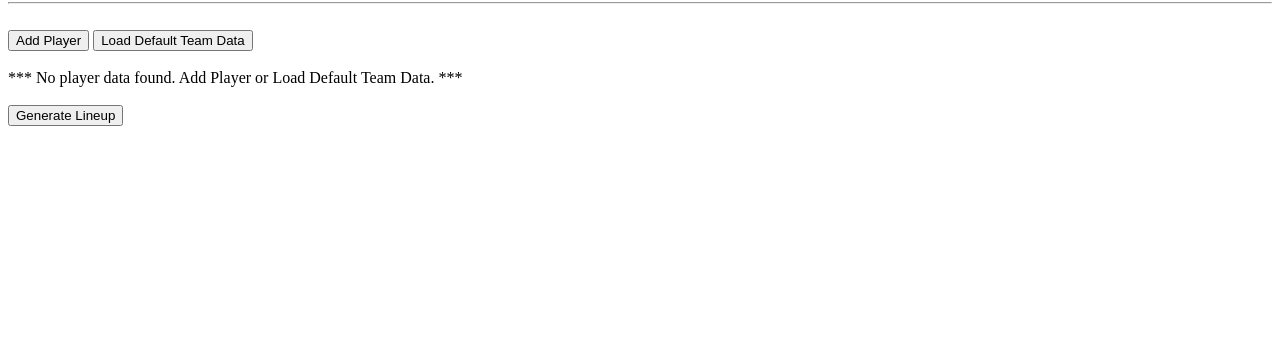
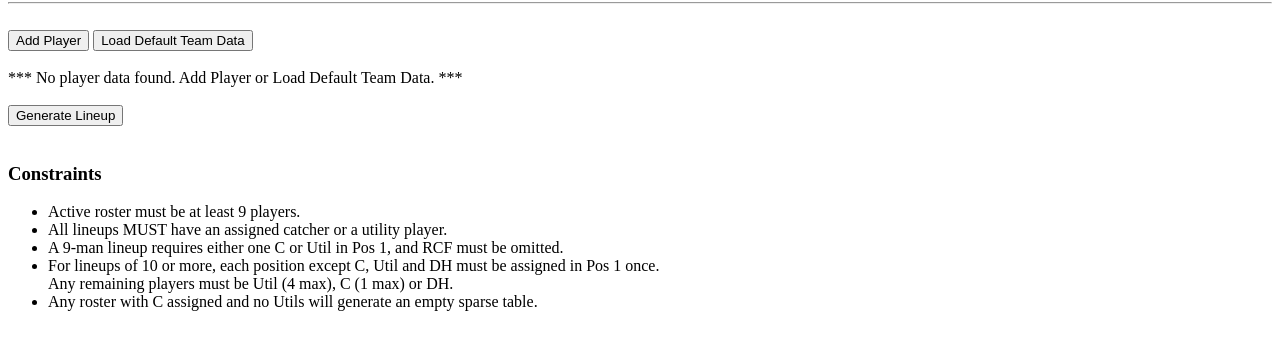
Before and after one commit to Adventure-K/lineup_genie, a plain HTML site: page manage.html in a window 1280 px wide. Shown: the part 78-428 px from the top of the page. Drawn offline with Linux system fonts and the light colour scheme.

Commit message:
show lineup constraints on DOM

```diff
--- a/SLM_v2_2.js
+++ b/SLM_v2_2.js
@@ -1308,7 +1308,7 @@ for (let i = 0; i < solutions.length; i++) {
 //sort them best to worst
 let sortedSolutionsIndices = Object.keys(approvedSolutions).sort(function (a, b) { return approvedSolutions[b].skill - approvedSolutions[a].skill });
 
-console.log("solutions run: " + solutions.length + "." + approvedSolutions.length + "solutions passed QA.");
+console.log("solutions run: " + solutions.length + ". " + approvedSolutions.length + " solutions passed QA.");
 
 let top3 = [];
 top3[0] = approvedSolutions[sortedSolutionsIndices[0]].inningAssignments;
--- a/manage.html
+++ b/manage.html
@@ -11,6 +11,7 @@
 <body>
     <h1>Manage Team</h1>
     <hr>
+    <div id="datasetValidation"></div>
     <br>
     <button id="addPlayerBtn">Add Player</button>
     <button id="defaultData">Load Default Team Data</button>
@@ -30,6 +31,17 @@
             </tr>
             <tbody id="inactiveTBody"></tbody>
         </table>
+    </div>
+    <div id="rulesStatic">
+        <h3>Constraints</h3>
+        <ul>
+            <li>Active roster must be at least 9 players.</li>
+            <li>All lineups MUST have an assigned catcher or a utility player.</li>
+            <li>A 9-man lineup requires either one C or Util in Pos 1, and RCF must be omitted.</li>
+            <li>For lineups of 10 or more, each position except C, Util and DH must be assigned in Pos 1 once.
+                <br>Any remaining players must be Util (4 max), C (1 max) or DH.</li>
+            <li>Any roster with C assigned and no Utils will generate an empty sparse table.</li>
+        </ul>
     </div>
 
     <div id="editModal" class="modal">
--- a/manage.js
+++ b/manage.js
@@ -104,7 +104,7 @@ const populateManagementTable = function (mRoster, battingOrder) {
     console.log('battingOrder: ', battingOrder)
 
     // Headers
-    managementTable += "<tr><th>Reorder</th><th>Player</th><th>Pos 1</th><th>Pos 2</th><th>Pos 3</th><th>Edit</th><th>Active</th></tr>";
+    managementTable += "<tr><th>Reorder</th><th>Batting Order</th><th>Pos 1</th><th>Pos 2</th><th>Pos 3</th><th>Edit</th><th>Active</th></tr>";
 
     // Data
     let counter = 0;
```
